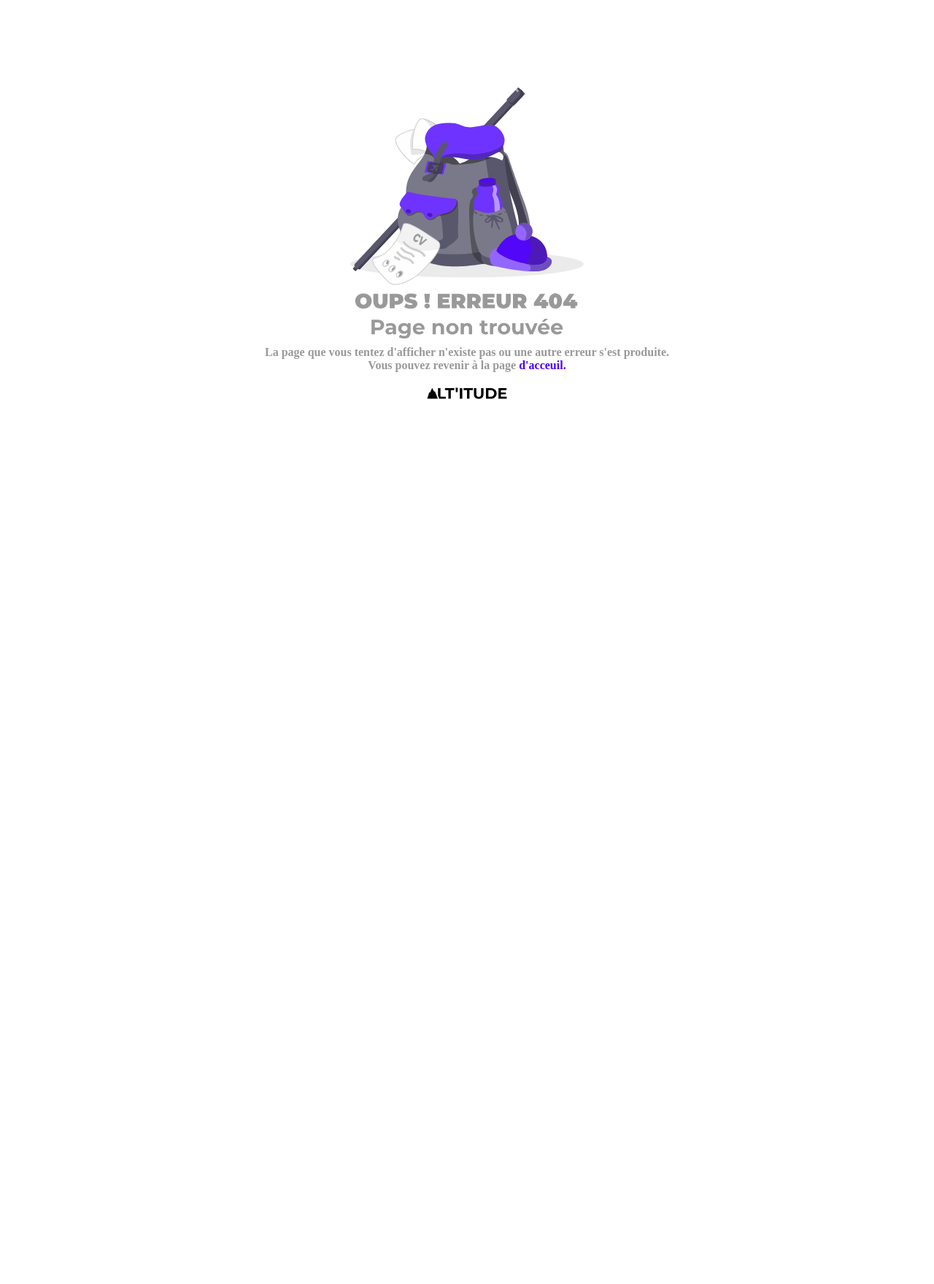
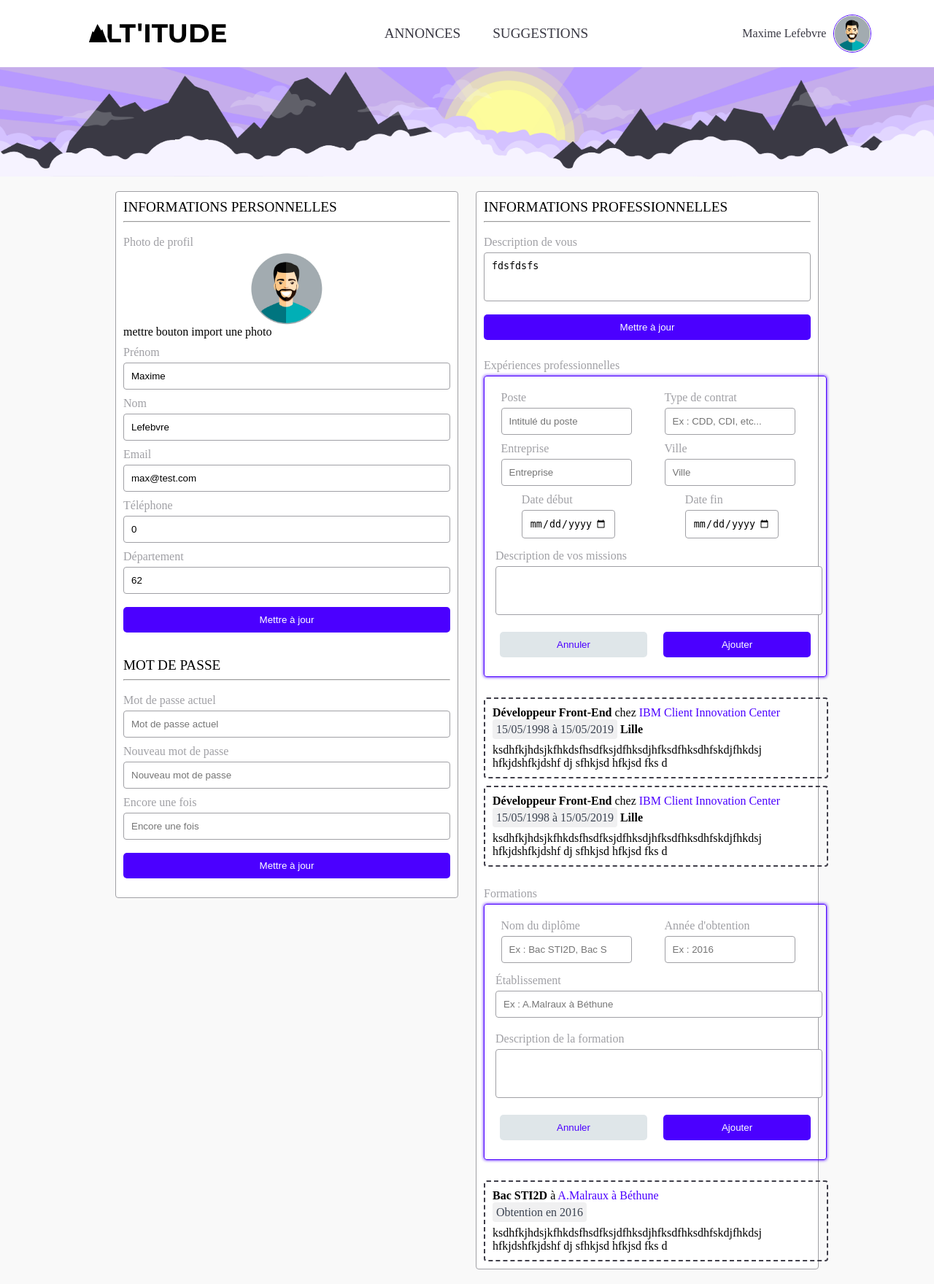
Before and after one commit to JenkoXPlay/ProjetTUT, a PHP site: page /editprofile in a window 1280 px wide. Shown: the whole page at 73% size. Before the commit the page ends 547 px from the top, so only its background shows below. Run offline with PHP 8.4, Linux system fonts and the light colour scheme; a user stored in the database is signed in; data comes from the database, SQL or seed files in the repository; some libraries are stand-ins or nearby versions.

Commit message:
Intégration DESIGN - Page édition profile
Intégration design uniquement pas le côté fonctionnel

```diff
--- a/css/global.css
+++ b/css/global.css
@@ -28,8 +28,18 @@
     background: #4b00ff;
     border-radius: 5px;
     padding: 10px 0 10px 0;
+    text-align: center;
 }
-.btnPurple:hover {
+.btnWhite {
+    margin: 0 auto;
+    border: none;
+    color: #4b00ff;
+    background: #dfe6e9;
+    border-radius: 5px;
+    padding: 10px 0 10px 0;
+    text-align: center;
+}
+.btnPurple:hover, .btnWhite:hover {
     cursor: pointer;
 }
 /* BOUTON */
@@ -37,6 +47,15 @@
 /* WIDTH */
 .min_width_300_px {
     min-width: 300px;
+}
+.width_100 {
+    width: 100%;
+}
+.width_90 {
+    width: 90%;
+}
+.width_45 {
+    width: 45%;
 }
 /* WIDTH */
 
@@ -49,7 +68,38 @@
 /* TITRE */
 
 /* TEXTE */
+.centered {
+    text-align: center;
+}
 .txtGreen {
     color: #00e1a0;
 }
+.txtPurple {
+    color: #4b00ff;
+}
+.txtGrey {
+    color: #3B4351;
+}
 /* TEXTE */
+
+/* FORMULAIRE INFO PERSO */
+.labelForm {
+    padding-top: 10px;
+    padding-bottom: 5px;
+}
+.inputSelect, .inputText, .inputTextarea {
+    background: #fff;
+    border: 1px solid #A0A0A5;
+    padding: 10px;
+    border-radius: 4px;
+}
+.noresize {
+    resize: none;
+}
+/* FORMULAIRE INFO PERSO */
+
+/* UTILES */
+.marginAuto {
+    margin: 0 auto;
+}
+/* UTILES */
--- a/css/style.css
+++ b/css/style.css
@@ -87,6 +87,10 @@ body {
     background: #fff;
     padding: 10px;
     width: 100%;
+    text-align: center;
+}
+.contentProfile a {
+    display: block;
 }
 
 .banniereHome {
@@ -102,6 +106,116 @@ body {
     min-height: 80vh;
     width: 100%;
     text-align: center;
+}
+.content .informationProfil {
+    vertical-align: top;
+    display: inline-block;
+    margin: 20px 10px 20px 10px;
+    background: #fff;
+    border: 1px solid #A0A0A5;
+    border-radius: 4px;
+    padding: 10px;
+    width: 35%;
+    text-align: left;
+}
+.content .informationProfil .title {
+    text-transform: uppercase;
+    font-weight: 500;
+    font-size: 1.2em;
+}
+.content .informationProfil .subtitle {
+    font-size: 1em;
+    font-weight: 500;
+    color: #A0A0A5;
+}
+.content .informationProfil .contentAvatar {
+    width: 100%;
+    display: flex;
+    justify-content: center;
+}
+.content .informationProfil .contentAvatar .infoAvatar {
+    border-radius: 50px;
+    width: 100px;
+    height: 100px;
+}
+.content .informationProfil .panelExpPro, .panelFormation {
+    width: 100%;
+    border: 1px solid #4B00FF;
+    box-shadow: 0 0 4px #4b00ff;
+    border-radius: 4px;
+    padding: 10px;
+}
+.content .informationProfil .panelExpPro .inputFlex {
+    width: 100%;
+    display: flex;
+    justify-content: space-around;
+}
+.content .informationProfil .panelFormation .inputFlex {
+    width: 100%;
+    display: flex;
+    justify-content: space-around;
+}
+.content .informationProfil .panelExpPro .inputFlex .itemFlex {
+
+}
+.content .informationProfil .panelFormation .inputFlex .itemFlex {
+
+}
+.content .informationProfil .panelExpPro .textareaFlex {
+    padding: 5px;
+    width: 100%;
+}
+.content .informationProfil .panelFormation .textareaFlex, .inputSoloFlex {
+    padding: 5px;
+    width: 100%;
+}
+.content .informationProfil .panelExpPro .btnFlex {
+    width: 100%;
+    display: flex;
+    justify-content: space-around;
+}
+.content .informationProfil .panelFormation .btnFlex {
+    width: 100%;
+    display: flex;
+    justify-content: space-around;
+}
+.content .informationProfil .expPro {
+    width: 100%;
+    border-radius: 4px;
+    border: 2px dashed #403F4A;
+    padding: 10px;
+    margin-top: 10px;
+}
+.content .informationProfil .forma {
+    width: 100%;
+    border-radius: 4px;
+    border: 2px dashed #403F4A;
+    padding: 10px;
+    margin-top: 10px;
+}
+.content .informationProfil .expPro .dateLieu {
+    margin-top: 5px;
+}
+.content .informationProfil .forma .dateLieu {
+    margin-top: 5px;
+}
+.content .informationProfil .expPro .dateLieu .dateExp {
+    background: #F0F0F1;
+    border-radius: 4px;
+    padding: 5px;
+    color: #3B4351;
+}
+.content .informationProfil .forma .dateLieu .dateExp {
+    background: #F0F0F1;
+    border-radius: 4px;
+    padding: 5px;
+    color: #3B4351;
+}
+.content .informationProfil .expPro .description {
+    margin-top: 10px;
+}
+.content .informationProfil .forma .description {
+    margin-top: 10px;
 }
 
 /* SEARCH BAR */
--- /dev/null
+++ b/editprofil.php
@@ -0,0 +1,180 @@
+<?php include('header.php'); ?>
+
+    <div class="banniereHome"></div>
+
+    <div class="content">
+
+        <?php
+            $req_info_user = getMailUser($bdd, $_SESSION['email']);
+            while ($dataUser = $req_info_user->fetch()) {
+        ?>
+
+            <div class="informationProfil">
+                <div class="title">Informations Personnelles</div>
+                <hr />
+                <div class="subtitle labelForm">Photo de profil</div>
+                <div class="contentAvatar">
+                    <img src="./avatar/<?php echo $dataUser['avatar']; ?>" class="infoAvatar" />
+                </div>
+                <form action="" method="post" enctype="multipart/form-data">
+                    mettre bouton import une photo
+                    <br />
+                    <div class="subtitle labelForm">Prénom</div>
+                    <input type="text" name="prenom" class="inputText width_100" placeholder="Prénom" value="<?php echo $dataUser['prenom']; ?>" />
+                    <br />
+                    <div class="subtitle labelForm">Nom</div>
+                    <input type="text" name="nom" class="inputText width_100" placeholder="Nom" value="<?php echo $dataUser['nom']; ?>" />
+                    <br />
+                    <div class="subtitle labelForm">Email</div>
+                    <input type="email" name="email" class="inputText width_100" placeholder="Email" value="<?php echo $dataUser['email']; ?>" />
+                    <br />
+                    <div class="subtitle labelForm">Téléphone</div>
+                    <input type="text" name="telephone" class="inputText width_100" placeholder="Téléphone" value="<?php echo $dataUser['telephone']; ?>" />
+                    <br />
+                    <div class="subtitle labelForm">Département</div>
+                    <input type="number" name="departement" class="inputText width_100" placeholder="Ex: 62" value="<?php echo $dataUser['departement']; ?>" />
+                    <br /><br />
+                    <input type="submit" name="submitPerso" class="btnPurple width_100" value="Mettre à jour" />
+                </form>
+                <br />
+                <div class="title">Mot de passe</div>
+                <hr />
+                <form action="" method="post">
+                    <div class="subtitle labelForm">Mot de passe actuel</div>
+                    <input type="password" name="passwordActuel" class="inputText width_100" placeholder="Mot de passe actuel" />
+                    <br />
+                    <div class="subtitle labelForm">Nouveau mot de passe</div>
+                    <input type="password" name="passwordNew" class="inputText width_100" placeholder="Nouveau mot de passe" />
+                    <br />
+                    <div class="subtitle labelForm">Encore une fois</div>
+                    <input type="password" name="passwordAgain" class="inputText width_100" placeholder="Encore une fois" />
+                    <br /><br />
+                    <input type="submit" name="submitPwd" class="btnPurple width_100" value="Mettre à jour" />
+                </form>
+            </div>
+
+            <div class="informationProfil">
+                <div class="title">Informations Professionnelles</div>
+                <hr />
+                <form action="" method="post">
+                    <div class="subtitle labelForm">Description de vous</div>
+                    <textarea name="description"class="inputTextarea width_100 noresize" rows="3" placeholder="Description de vous"><?php echo $dataUser['description']; ?></textarea>
+                    <br /><br />
+                    <input type="submit" name="submitDesc" class="btnPurple width_100" value="Mettre à jour" />
+                    <br />
+                </form>
+                <div class="subtitle labelForm">Expériences professionnelles</div>
+                <div class="panelExpPro">
+                    <form action="" method="post">
+                        <div class="inputFlex">
+                            <div class="itemFlex">
+                                <div class="subtitle labelForm">Poste</div>
+                                <input type="text" name="poste" class="inputText width_90" placeholder="Intitulé du poste" />
+                            </div>
+                            <div class="itemFlex">
+                                <div class="subtitle labelForm">Type de contrat</div>
+                                <input type="text" name="typeContrat" class="inputText width_90" placeholder="Ex : CDD, CDI, etc..." />
+                            </div>
+                        </div>
+                        <div class="inputFlex">
+                            <div class="itemFlex">
+                                <div class="subtitle labelForm">Entreprise</div>
+                                <input type="text" name="entreprise" class="inputText width_90" placeholder="Entreprise" />
+                            </div>
+                            <div class="itemFlex">
+                                <div class="subtitle labelForm">Ville</div>
+                                <input type="text" name="ville" class="inputText width_90" placeholder="Ville" />
+                            </div>
+                        </div>
+                        <div class="inputFlex">
+                            <div class="itemFlex">
+                                <div class="subtitle labelForm">Date début</div>
+                                <input type="date" name="date_debut" class="inputText width_90" placeholder="JJ/MM/AAAA" />
+                            </div>
+                            <div class="itemFlex">
+                                <div class="subtitle labelForm">Date fin</div>
+                                <input type="date" name="date_fin" class="inputText width_90" placeholder="JJ/MM/AAAA" />
+                            </div>
+                        </div>
+                        <div class="textareaFlex">
+                            <div class="subtitle labelForm">Description de vos missions</div>
+                            <textarea name="description" class="inputTextarea noresize width_100" rows="3"></textarea>
+                        </div>
+                        <br />
+                        <div class="btnFlex">
+                            <input type="reset" class="btnWhite width_45" value="Annuler" />
+                            <input type="submit" name="submitExpPro" class="btnPurple width_45" value="Ajouter" />
+                        </div>
+                    </form>
+                </div>
+                <br />
+                <div class="expPro">
+                    <b>Développeur Front-End</b> chez <span class="txtPurple">IBM Client Innovation Center</span>
+                    <div class="dateLieu">
+                        <span class="dateExp"> <i class="icon icon-time"></i> 15/05/1998 à 15/05/2019</span>
+                        <i class="icon icon-location txtGrey"></i>
+                        <b>Lille</b>
+                    </div>
+                    <div class="description">
+                        ksdhfkjhdsjkfhkdsfhsdfksjdfhksdjhfksdfhksdhfskdjfhkdsj hfkjdshfkjdshf dj sfhkjsd hfkjsd fks d
+                    </div>
+                </div>
+                <div class="expPro">
+                    <b>Développeur Front-End</b> chez <span class="txtPurple">IBM Client Innovation Center</span>
+                    <div class="dateLieu">
+                        <span class="dateExp"> <i class="icon icon-time"></i> 15/05/1998 à 15/05/2019</span>
+                        <i class="icon icon-location txtGrey"></i>
+                        <b>Lille</b>
+                    </div>
+                    <div class="description">
+                        ksdhfkjhdsjkfhkdsfhsdfksjdfhksdjhfksdfhksdhfskdjfhkdsj hfkjdshfkjdshf dj sfhkjsd hfkjsd fks d
+                    </div>
+                </div>
+                <br />
+                <div class="subtitle labelForm">Formations</div>
+                <div class="panelFormation">
+                    <form action="" method="post">
+                        <div class="inputFlex">
+                            <div class="itemFlex">
+                                <div class="subtitle labelForm">Nom du diplôme</div>
+                                <input type="text" name="nom_diplome" class="inputText width_90" placeholder="Ex : Bac STI2D, Bac S" />
+                            </div>
+                            <div class="itemFlex">
+                                <div class="subtitle labelForm">Année d'obtention</div>
+                                <input type="number" name="annee_obtention" class="inputText width_90" placeholder="Ex : 2016" />
+                            </div>
+                        </div>
+                        <div class="inputSoloFlex">
+                            <div class="subtitle labelForm">Établissement</div>
+                            <input type="text" name="etablissement" class="inputText width_100" placeholder="Ex : A.Malraux à Béthune" />
+                        </div>
+                        <div class="textareaFlex">
+                            <div class="subtitle labelForm">Description de la formation</div>
+                            <textarea name="description" class="inputTextarea noresize width_100" rows="3"></textarea>
+                        </div>
+                        <br />
+                        <div class="btnFlex">
+                            <input type="reset" class="btnWhite width_45" value="Annuler" />
+                            <input type="submit" name="submitFormation" class="btnPurple width_45" value="Ajouter" />
+                        </div>
+                    </form>
+                </div>
+                <br />
+                <div class="forma">
+                    <b>Bac STI2D</b> à <span class="txtPurple">A.Malraux à Béthune</span>
+                    <div class="dateLieu">
+                        <span class="dateExp"> <i class="icon icon-time"></i> Obtention en 2016</span>
+                    </div>
+                    <div class="description">
+                        ksdhfkjhdsjkfhkdsfhsdfksjdfhksdjhfksdfhksdhfskdjfhkdsj hfkjdshfkjdshf dj sfhkjsd hfkjsd fks d
+                    </div>
+                </div>
+            </div>
+
+        <?php
+            }
+        ?>
+
+    </div>
+
+<?php include('footer.php'); ?>
--- a/header.php
+++ b/header.php
@@ -54,6 +54,7 @@
                     <div class="boxProfile">
                         <div class="arrowProfile"></div>
                         <div class="contentProfile">
+                            <a href="/editprofile">Éditer mon profil</a>
                             <a href="/logout">Déconnexion</a>
                         </div>
                     </div>
--- a/routeur.php
+++ b/routeur.php
@@ -54,6 +54,7 @@ $router->setRoutes('/Altitude/', 'index.php');
 $router->setRoutes('/home', 'index.php');
 $router->setRoutes('/logout', 'logout.php');
 $router->setRoutes('/login', 'login.php');
+$router->setRoutes('/editprofile', 'editprofil.php');
 $router->setRoutes('/register', 'register.php');
 $router->setRoutes('/profil/:id_membre', 'profil.php');
 $router->setRoutes('/maintenance', 'maintenance.php');
```
Also changed, not shown: function/diplomes.php (+6 -4 lines), function/experiences.php (+7 -7 lines).
